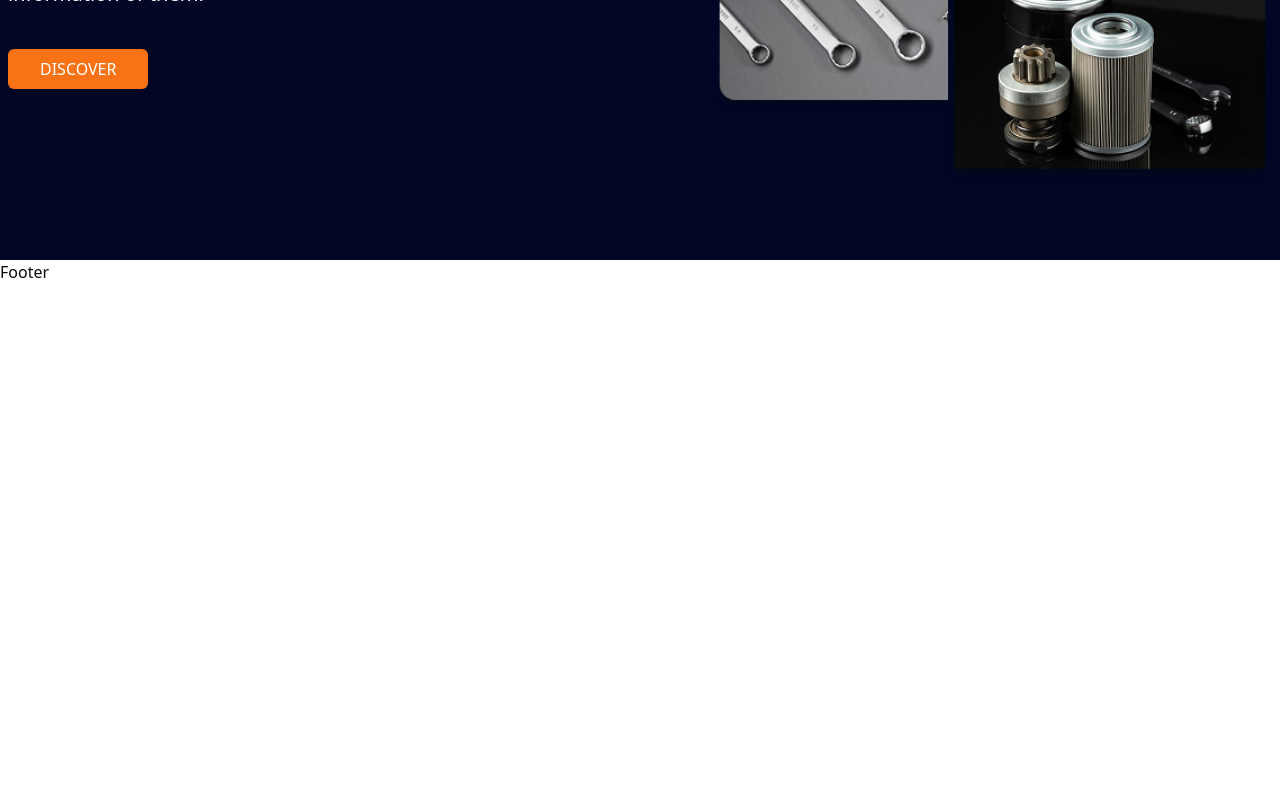
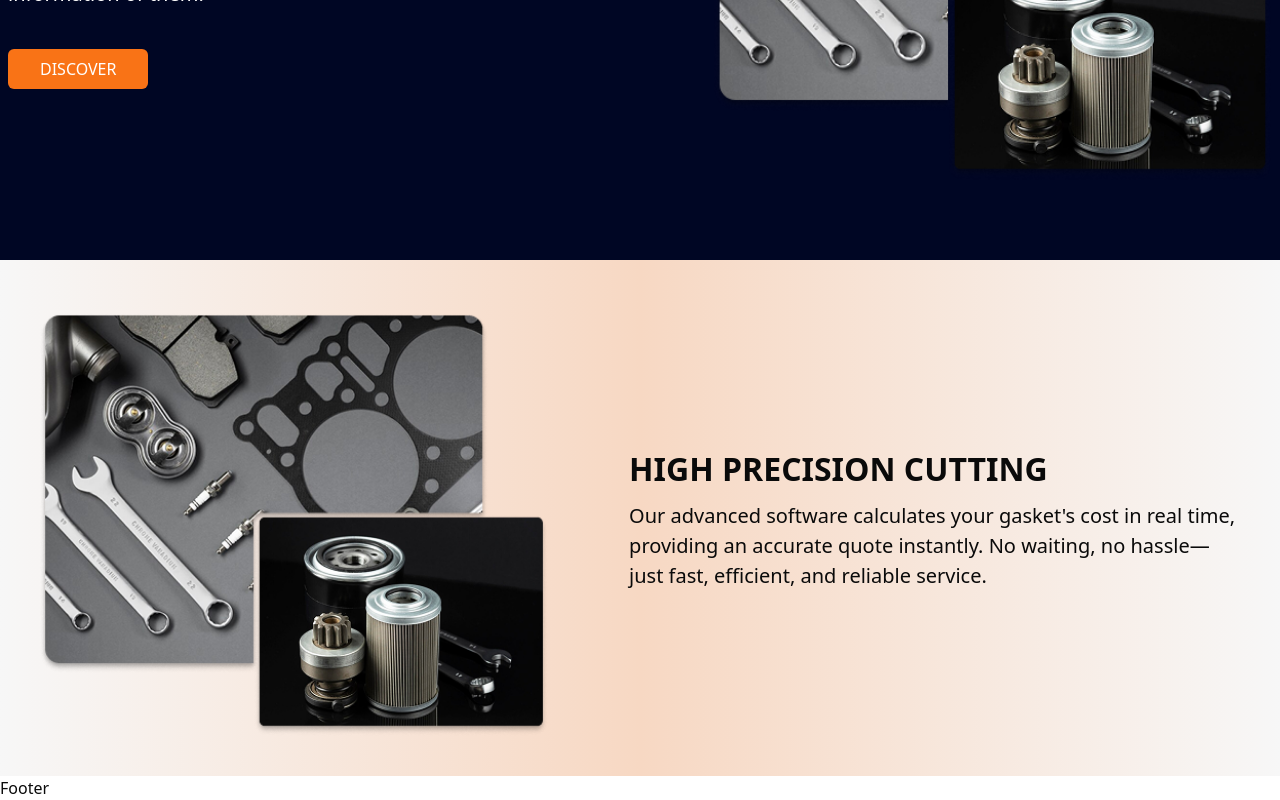
Before and after one commit to shukumar-542/my-gasket, a Next.js app: page / in a window 1280 px wide. Shown: the part 2563-3363 px from the top of the page. Before the commit the page ends 2847 px from the top, so only its background shows below. Built offline with nearby package versions, Linux system fonts and the light colour scheme.

Commit message:
Implement high precision section

```diff
--- a/src/app/(withCommonLayout)/page.tsx
+++ b/src/app/(withCommonLayout)/page.tsx
@@ -4,6 +4,7 @@ import OurTrastedPartner from "@/components/OurTrastedPartner/OurTrastedPartner"
 import HowItWorks from "@/components/HowItWorks/HowItWorks";
 import CustomGsket from "@/components/CustomGsket/CustomGsket";
 import MaterialWeOffer from "@/components/MaterialWeOffer/MaterialWeOffer";
+import HighPrecision from "@/components/HighPrecision/HighPrecision";
 const page = () => {
   return (
     <>
@@ -21,6 +22,7 @@ const page = () => {
       <HowItWorks/>
       <CustomGsket/>
       <MaterialWeOffer/>
+      <HighPrecision/>
     </>
   );
 };
--- /dev/null
+++ b/src/components/HighPrecision/HighPrecision.tsx
@@ -0,0 +1,30 @@
+import React from "react";
+import img from "../../assets/custom.png";
+import Image from "next/image";
+const HighPrecision = () => {
+  return (
+    <div className="container mx-auto">
+      <div className="bg-gradient-to-r from-[#F7F7F7] via-[#F7D8C3] to-[#F7F7F7] p-10  md:flex gap-20 items-center">
+        <div className="">
+          <Image
+            src={img}
+            height={400}
+            width={400}
+            className="h-full  w-[1000px]"
+            alt="img"
+          />
+        </div>
+        <div className=" w-full h-full">
+          <h2 className="text-[32px] font-bold">HIGH PRECISION CUTTING</h2>
+          <p className="text-[20px] mt-2 max-w-2xl">
+            Our advanced software calculates your gasket's cost in real time,
+            providing an accurate quote instantly. No waiting, no hassle—just
+            fast, efficient, and reliable service.
+          </p>
+        </div>
+      </div>
+    </div>
+  );
+};
+
+export default HighPrecision;
```
